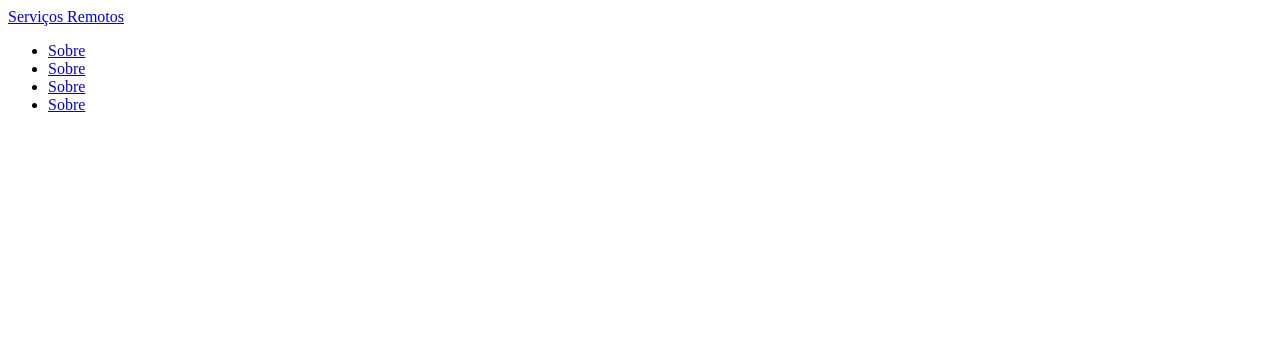
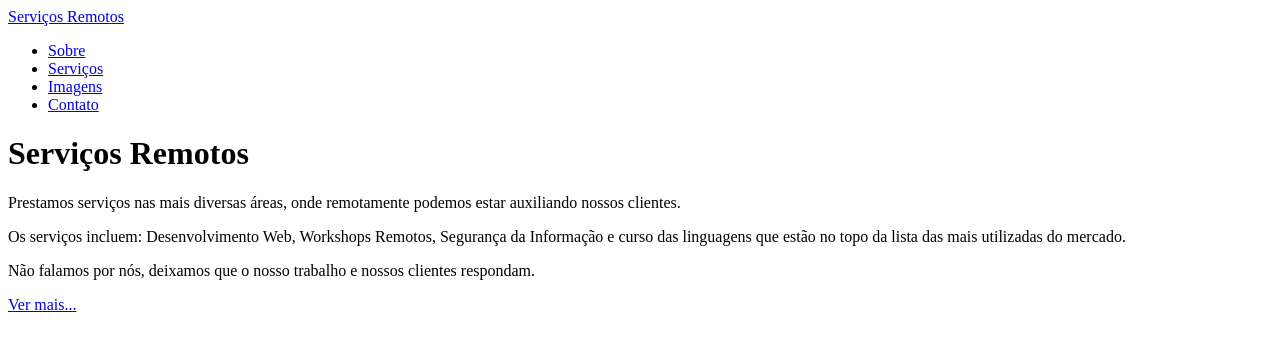
Before and after one commit to TainaAlmd/servicos-web, a plain HTML site: page index.html in a window 1280 px wide. Drawn offline with Linux system fonts and the light colour scheme.

Commit message:
add seção topo.

```diff
--- a/index.html
+++ b/index.html
@@ -12,14 +12,25 @@
             <a href="#">Serviços Remotos</a>
             <ul>
                 <li><a href="#sobre">Sobre</a></li>
-                <li><a href="#sobre">Sobre</a></li>
-                <li><a href="#sobre">Sobre</a></li>
-                <li><a href="#sobre">Sobre</a></li>
+                <li><a href="#servicos">Serviços</a></li>
+                <li><a href="#imagens">Imagens</a></li>
+                <li><a href="#contato">Contato</a></li>
             </ul>
         </nav>
 
-
-
+        <header id="topo">
+            <h1>Serviços Remotos</h1>
+            <p>
+                Prestamos serviços nas mais diversas áreas, onde remotamente podemos estar auxiliando nossos clientes.
+            </p>
+            <p>
+                Os serviços incluem: Desenvolvimento Web, Workshops Remotos, Segurança da Informação e curso das linguagens que estão no topo da lista das mais utilizadas do mercado.
+            </p>
+            <p>
+                Não falamos por nós, deixamos que o nosso trabalho e nossos clientes respondam.
+            </p>
+            <a href="#servicos">Ver mais...</a>
+        </header>
 
     </body>
 </html>
```
